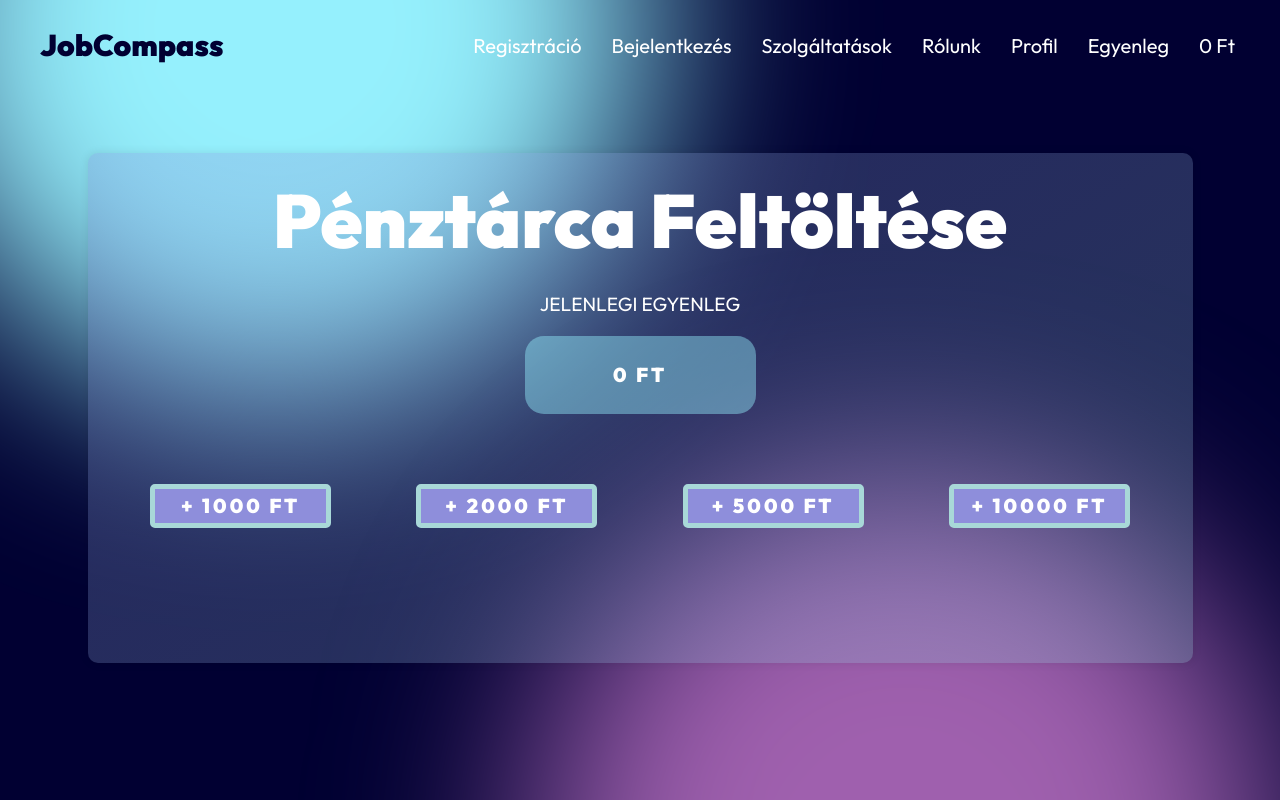
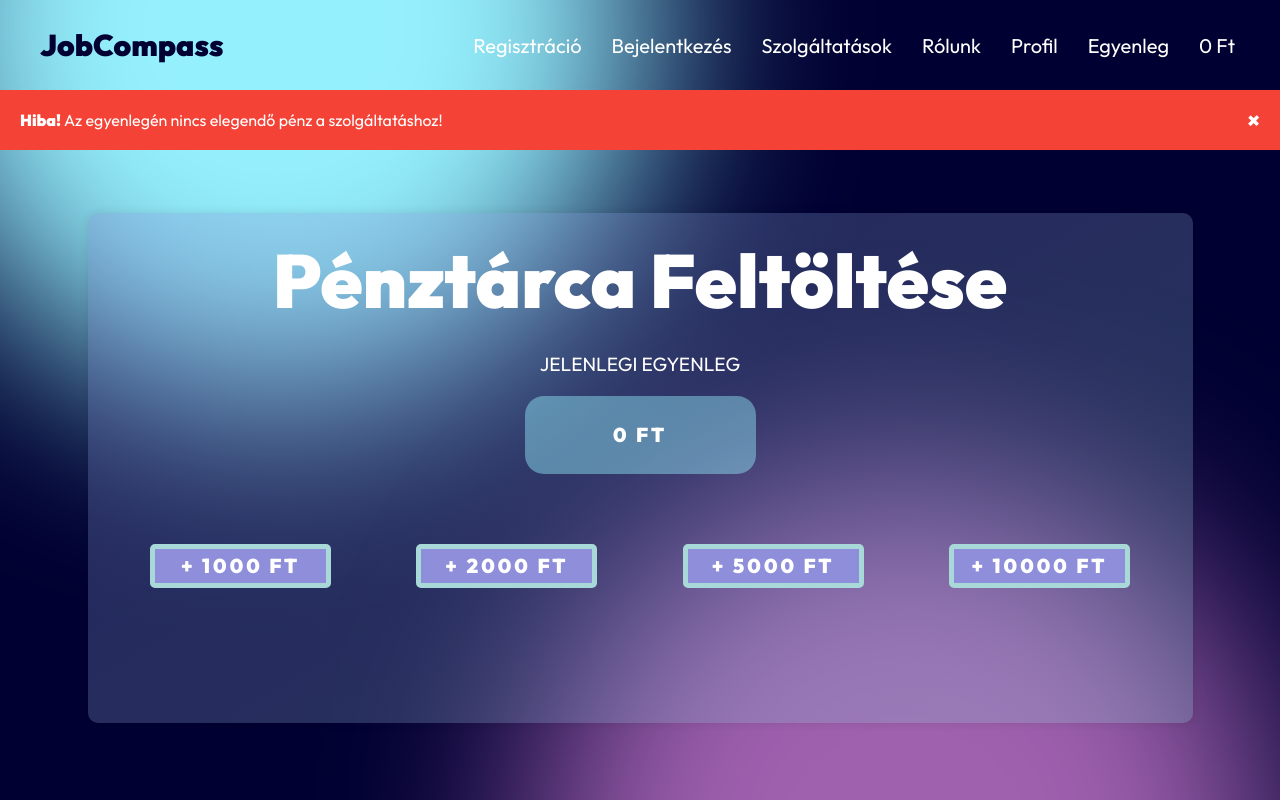
Before and after one commit to zsiza/JobCompass, an Angular app in the folder Angular/JobCompass/: page /balance in a window 1280 px wide. Shown: the top 800 px of the page. Built offline with nearby package versions, Linux system fonts and the light colour scheme; no server answers.

Commit message:
balance alert

```diff
--- a/Angular/JobCompass/src/app/app-routing.module.ts
+++ b/Angular/JobCompass/src/app/app-routing.module.ts
@@ -8,6 +8,7 @@ import { RegisterComponent } from './pages/register/register.component';
 import { ServiceComponent } from './pages/service/service.component';
 import { ProfileComponent } from './pages/profile/profile.component';
 import { ChangeprofileComponent } from './pages/changeprofile/changeprofile.component';
+import { AlertComponent } from './pages/alert/alert.component';
 
 const routes: Routes = [
   {path:'', component:HomeComponent},
@@ -17,7 +18,8 @@ const routes: Routes = [
   {path:'register', component:RegisterComponent},
   {path:'service', component:ServiceComponent},
   {path:'profile', component:ProfileComponent},
-  {path:'changeprofile', component:ChangeprofileComponent}
+  {path:'changeprofile', component:ChangeprofileComponent},
+  {path:'alert', component:AlertComponent}
 
 
 ];
--- a/Angular/JobCompass/src/app/app.component.html
+++ b/Angular/JobCompass/src/app/app.component.html
@@ -1,3 +1,5 @@
+<!-- app.component.html -->
+
 <app-navbar></app-navbar>
 <router-outlet></router-outlet>
 <app-footer></app-footer>
--- a/Angular/JobCompass/src/app/app.component.ts
+++ b/Angular/JobCompass/src/app/app.component.ts
@@ -1,14 +1,16 @@
-import { Component, OnInit } from '@angular/core';
+import { Component, OnInit, importProvidersFrom } from '@angular/core';
 import { User } from './user';
 import { UserService } from './user.service';
 import { Service } from 'src/service';
 import { ServiceService } from 'src/service.service';
 import { HttpErrorResponse } from '@angular/common/http';
+import { RouterOutlet } from '@angular/router';
+import { AlertComponent } from './pages/alert/alert.component';
 
 @Component({
   selector: 'app-root',
   templateUrl: './app.component.html',
-  styleUrls: ['./app.component.css']
+  styleUrls: ['./app.component.css'],
 })
 export class AppComponent implements OnInit {
   title = 'JobCompass';
--- a/Angular/JobCompass/src/app/app.module.ts
+++ b/Angular/JobCompass/src/app/app.module.ts
@@ -16,6 +16,7 @@ import { FormsModule } from '@angular/forms';
 import { ServiceComponent } from './pages/service/service.component';
 import { ProfileComponent } from './pages/profile/profile.component';
 import { ChangeprofileComponent } from './pages/changeprofile/changeprofile.component';
+import { AlertComponent } from './pages/alert/alert.component';
 
 
 @NgModule({
@@ -30,7 +31,8 @@ import { ChangeprofileComponent } from './pages/changeprofile/changeprofile.comp
     AboutComponent,
     ServiceComponent,
     ProfileComponent,
-    ChangeprofileComponent
+    ChangeprofileComponent,
+    AlertComponent
   ],
   imports: [
     BrowserModule,
--- /dev/null
+++ b/Angular/JobCompass/src/app/pages/alert/alert.component.css
@@ -0,0 +1,28 @@
+/* alert.component.css */
+.alert {
+    padding: 20px;
+    background-color: #f44336; /* Red */
+    color: white;
+    opacity: 1;
+    transition: opacity 0.6s; /* 600ms to fade out */
+  }
+  .alert.hide {
+    opacity: 0;
+    visibility: hidden;
+    transition: opacity 0.6s, visibility 0.6s;
+}
+
+  .alert .closebtn {
+    margin-left: 15px;
+    color: white;
+    font-weight: bold;
+    float: right;
+    font-size: 22px;
+    line-height: 20px;
+    cursor: pointer;
+    transition: 0.3s;
+  }
+
+  .alert .closebtn:hover {
+    color: black;
+  }
--- /dev/null
+++ b/Angular/JobCompass/src/app/pages/alert/alert.component.html
@@ -0,0 +1,5 @@
+<!-- alert.component.html -->
+<div class="alert" [ngClass]="{'hide': hideAlert}" *ngIf="showAlert">
+    <span class="closebtn" (click)="closeAlert()">&times;</span>
+    <strong>Hiba!</strong> Az egyenlegén nincs elegendő pénz a szolgáltatáshoz!
+</div>
--- /dev/null
+++ b/Angular/JobCompass/src/app/pages/alert/alert.component.ts
@@ -0,0 +1,17 @@
+// alert.component.ts
+import { Component } from '@angular/core';
+
+@Component({
+  selector: 'app-alert',
+  templateUrl: './alert.component.html',
+  styleUrls: ['./alert.component.css'],
+})
+export class AlertComponent {
+  showAlert: boolean = true;
+  hideAlert: boolean = false;
+
+  closeAlert() {
+    this.hideAlert = true;
+    setTimeout(() => this.showAlert = false, 400);
+  }
+}
--- a/Angular/JobCompass/src/app/pages/balance/balance.component.html
+++ b/Angular/JobCompass/src/app/pages/balance/balance.component.html
@@ -1,3 +1,5 @@
+<!-- balance.component.html -->
+<app-alert></app-alert>
 <div class="balance-container">
   <h2>Pénztárca Feltöltése</h2>
 
```
Also changed, not shown: 1 other file (tests, documents, lock files or other folders).
